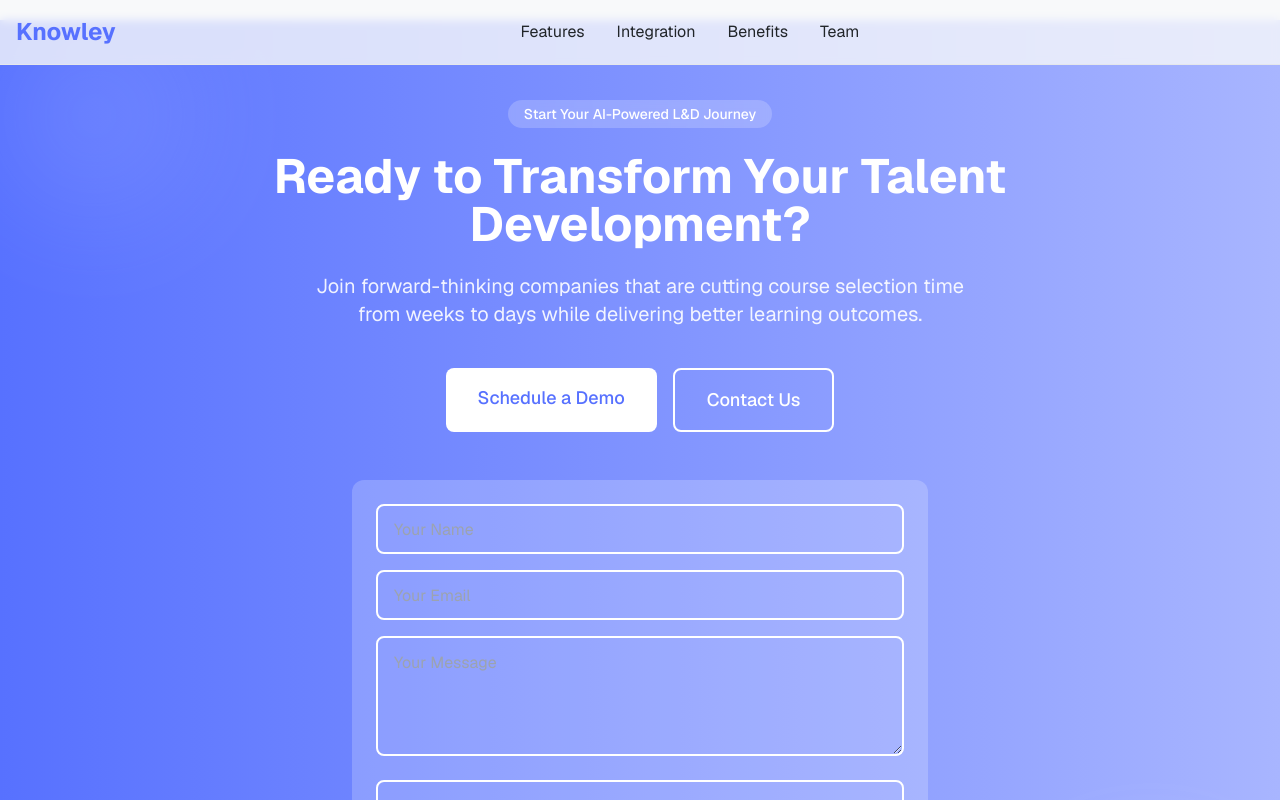
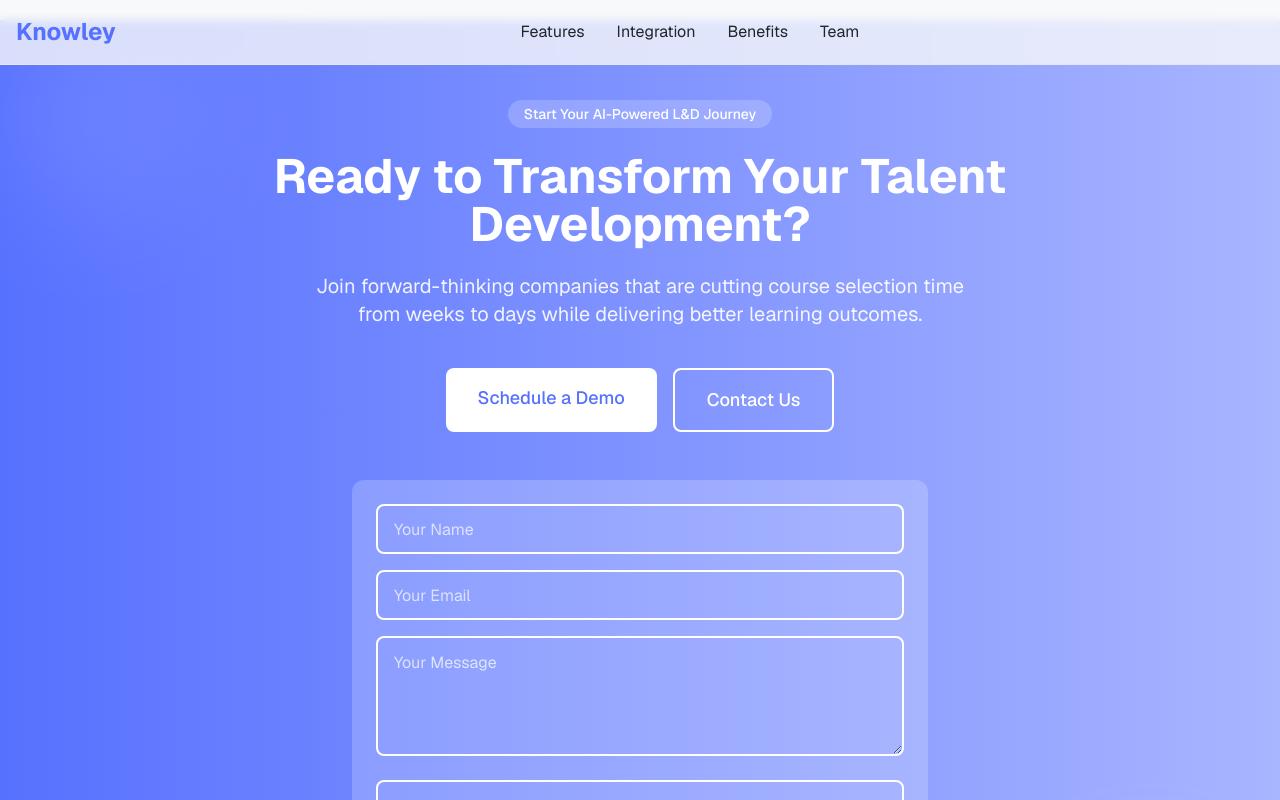
Before and after one commit to Grihladin/knowley_landing_page, a Next.js app: page / in a window 1280 px wide. Both pictures are taken after a click on the button "Contact Us". Shown: the part 3651-4451 px from the top of the page. Built offline with nearby package versions, Linux system fonts and the light colour scheme.

Commit message:
ok done with playng with anomathions

```diff
--- a/app/CTASection.tsx
+++ b/app/CTASection.tsx
@@ -55,17 +55,17 @@ export default function CTASection() {
           <div
             className={`
               bg-white/20 rounded-xl w-full overflow-hidden
-              transition-all duration-300 ease-in-out
+              transition-[max-height] duration-500 ease-in-out
               ${showContactForm ? 'max-h-[1000px]' : 'max-h-0'}
             `}
             aria-hidden={!showContactForm}
           >
             <div className={`
               p-4 sm:p-6
-              transition-opacity duration-300 ease-in-out
+              transition-opacity duration-500 ease-in-out
               ${showContactForm ? 'opacity-100 pointer-events-auto' : 'opacity-0 pointer-events-none'}
             `}>
-              {showContactForm && <ContactForm />}
+              <ContactForm />
             </div>
           </div>
 
--- a/app/ContactForm.tsx
+++ b/app/ContactForm.tsx
@@ -133,7 +133,7 @@ const ContactForm: React.FC = () => {
           onChange={handleChange}
           onBlur={handleBlur}
           placeholder="Your Name"
-          className="w-full h-[50px] px-4 rounded-lg text-white bg-transparent border-2 border-white outline-none focus:ring-2 focus:ring-primary-light"
+          className="w-full h-[50px] px-4 rounded-lg text-white bg-transparent border-2 border-white outline-none focus:ring-2 focus:ring-primary-light placeholder-white/70"
           required
           aria-label="Your name"
         />
@@ -149,7 +149,7 @@ const ContactForm: React.FC = () => {
           placeholder="Your Email"
           className={`w-full h-[50px] px-4 rounded-lg text-white bg-transparent border-2 ${
             touched.email && status === "error" ? "border-red-500" : "border-white"
-          } outline-none focus:ring-2 focus:ring-primary-light`}
+          } outline-none focus:ring-2 focus:ring-primary-light placeholder-white/70`}
           required
           aria-label="Your email"
         />
@@ -162,7 +162,7 @@ const ContactForm: React.FC = () => {
           onChange={handleChange}
           onBlur={handleBlur}
           placeholder="Your Message"
-          className="w-full px-4 py-3 rounded-lg text-white bg-transparent border-2 border-white outline-none focus:ring-2 focus:ring-primary-light min-h-[120px]"
+          className="w-full px-4 py-3 rounded-lg text-white bg-transparent border-2 border-white outline-none focus:ring-2 focus:ring-primary-light min-h-[120px] placeholder-white/70"
           required
           aria-label="Your message"
         />
--- a/app/WaitlistForm.tsx
+++ b/app/WaitlistForm.tsx
@@ -87,7 +87,7 @@ const WaitlistForm: React.FC = () => {
           placeholder="Enter your work email"
           className={`w-full h-[50px] px-4 rounded-lg text-white bg-transparent border-2 ${
             touched && status === "error" ? "border-red-500" : "border-white"
-          } outline-none focus:ring-2 focus:ring-primary-light`}
+          } outline-none focus:ring-2 focus:ring-primary-light placeholder-white/70`}
           required
           aria-label="Work email"
           aria-invalid={touched && status === "error"}
```
